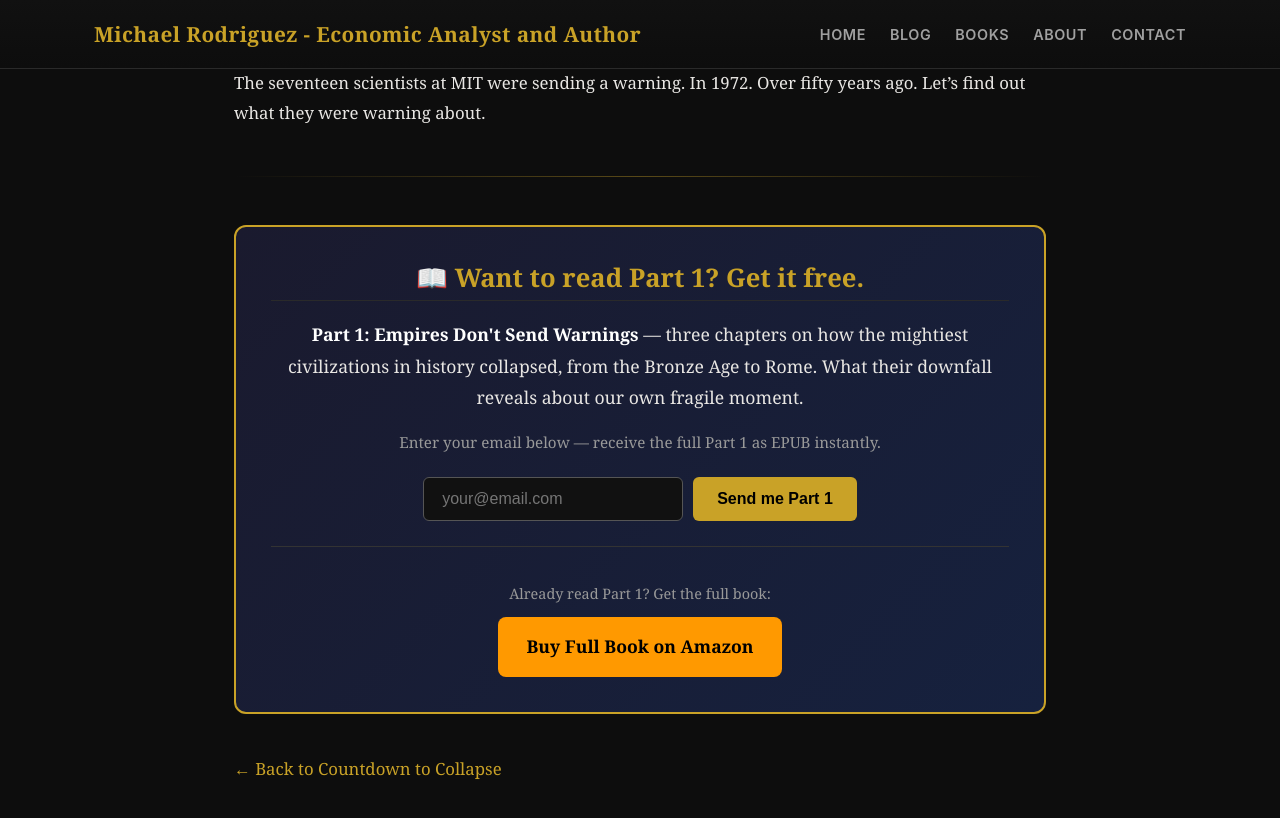
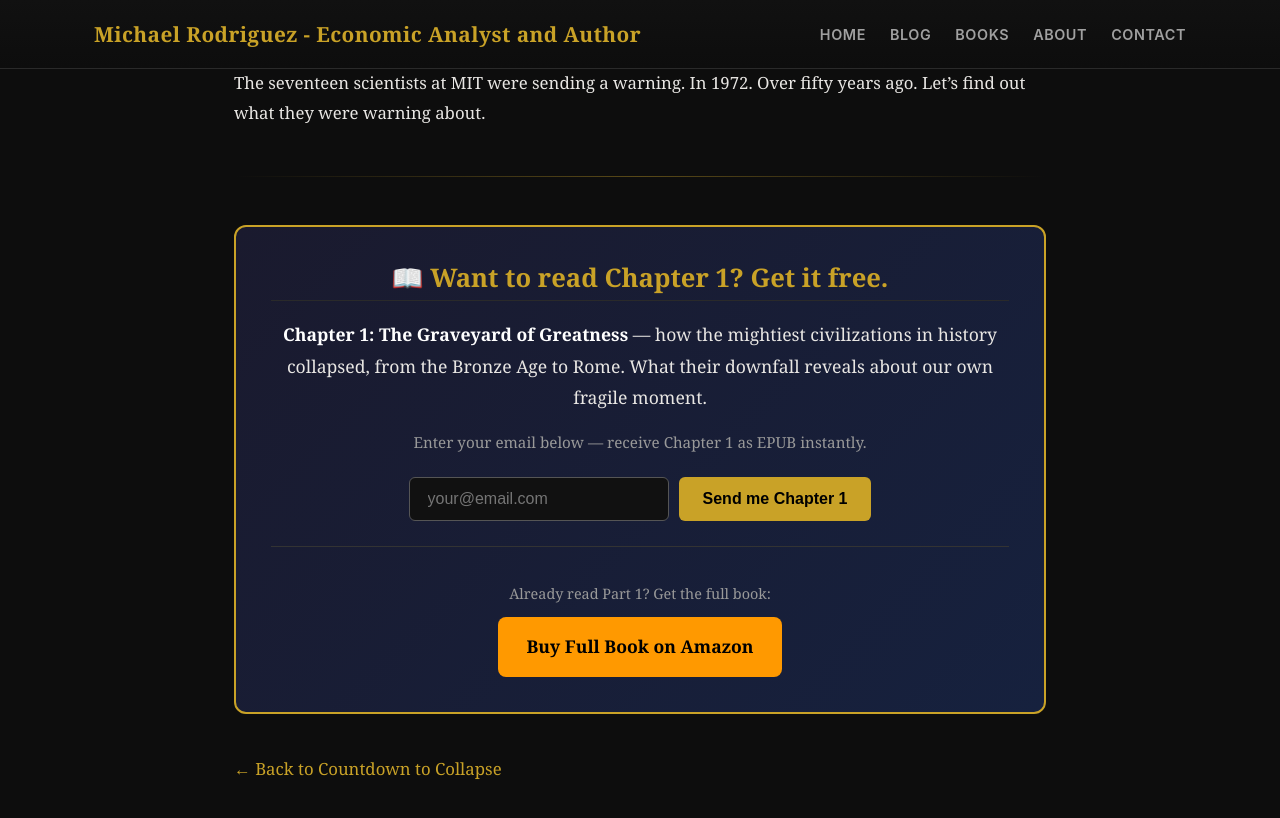
Before and after one commit to Zews123/michael-rodriguez-books, a Jekyll site: the page built from books/free-chapter-countdown-2040.md, in a window 1280 px wide and 900 px high, scrolled down 3256 px. Shown: the top 818 px of the window. Built offline with Jekyll 4.4.1, drawn with Linux system fonts in a browser that asks for light colours; some of the changed text lies outside the part shown.

Commit message:
fix: trim EPUB to Ch1 only, switch to tag-based subscribe (no double opt-in)
- EPUB: Introduction + Chapter 1 only (was full Part 1 with 3 chapters)
- Kit API: use tag subscribe instead of form subscribe (active immediately)
- Update all copy from 'Part 1' to 'Chapter 1'

Co-authored-by: Copilot <223556219+Copilot@users.noreply.github.com>

```diff
--- a/books/free-chapter-countdown-2040.md
+++ b/books/free-chapter-countdown-2040.md
@@ -1,14 +1,14 @@
 ---
 layout: default
 title: "Free Chapter — Countdown to Collapse by Michael Rodriguez"
-description: "Read the Introduction of Countdown to Collapse: The 2040 Crisis free. Subscribe to get the full Part 1 as EPUB."
+description: "Read the Introduction of Countdown to Collapse: The 2040 Crisis free. Subscribe to get Chapter 1 as EPUB."
 canonical_url: "https://michaelrodriguezbooks.com/books/free-chapter-countdown-2040"
 image: "https://michaelrodriguezbooks.com/assets/images/Countdown_2040.webp"
 ---
 
 # Countdown to Collapse — Free Preview
 
-**Read the full Introduction below.** Seventeen MIT scientists. One computer model. A fifty-year countdown that the world ignored.
+**Read the full Introduction below.** Seventeen MIT scientists. One computer model. A fifty-year countdown that the world ignored. Subscribe below to get Chapter 1 free.
 
 <img src="{{ site.baseurl }}/assets/images/Countdown_2040.webp" alt="Countdown to Collapse: The 2040 Crisis by Michael Rodriguez" style="width: 220px; height: auto; float: right; margin: 0 0 20px 20px; border-radius: 8px;">
 
@@ -59,9 +59,9 @@ The seventeen scientists at MIT were sending a warning. In 1972. Over fifty year
 ---
 
 <div style="background: linear-gradient(135deg, #1a1a2e 0%, #16213e 100%); padding: 35px; border-radius: 12px; margin: 40px 0; border: 2px solid #c9a227; text-align: center;">
-  <h2 style="color: #c9a227; margin-top: 0;">📖 Want to read Part 1? Get it free.</h2>
-  <p style="color: #e8e6e3; font-size: 1.1rem; margin-bottom: 5px;"><strong>Part 1: Empires Don't Send Warnings</strong> — three chapters on how the mightiest civilizations in history collapsed, from the Bronze Age to Rome. What their downfall reveals about our own fragile moment.</p>
-  <p style="color: #999; font-size: 0.95rem; margin-bottom: 20px;">Enter your email below — receive the full Part 1 as EPUB instantly.</p>
+  <h2 style="color: #c9a227; margin-top: 0;">📖 Want to read Chapter 1? Get it free.</h2>
+  <p style="color: #e8e6e3; font-size: 1.1rem; margin-bottom: 5px;"><strong>Chapter 1: The Graveyard of Greatness</strong> — how the mightiest civilizations in history collapsed, from the Bronze Age to Rome. What their downfall reveals about our own fragile moment.</p>
+  <p style="color: #999; font-size: 0.95rem; margin-bottom: 20px;">Enter your email below — receive Chapter 1 as EPUB instantly.</p>
 
   <div id="lead-form">
     <form id="part1-form" style="display:inline-flex;gap:10px;flex-wrap:wrap;justify-content:center;">
@@ -69,14 +69,14 @@ The seventeen scientists at MIT were sending a warning. In 1972. Over fifty year
         style="padding:12px 18px;border-radius:6px;border:1px solid #555;background:#111;color:#fff;font-size:1rem;width:260px;">
       <button type="submit" id="lead-btn"
         style="background:#c9a227;color:#000;font-weight:700;padding:12px 24px;border-radius:6px;border:none;font-size:1rem;cursor:pointer;">
-        Send me Part 1
+        Send me Chapter 1
       </button>
     </form>
     <p id="lead-error" style="color:#ff6347;margin-top:10px;display:none;"></p>
   </div>
 
   <div id="lead-success" style="display:none;">
-    <p style="color:#4ade80;font-size:1.2rem;font-weight:700;margin-bottom:15px;">✅ You're in! Download your free Part 1:</p>
+    <p style="color:#4ade80;font-size:1.2rem;font-weight:700;margin-bottom:15px;">✅ You're in! Download your free Chapter 1:</p>
     <a href="{{ site.baseurl }}/assets/downloads/Part1_Countdown_to_Collapse.epub"
        style="background:#4ade80;color:#000;font-weight:700;padding:14px 28px;font-size:1.1rem;border-radius:8px;text-decoration:none;display:inline-block;"
        download>📥 Download EPUB</a>
@@ -98,7 +98,7 @@ document.getElementById('part1-form').addEventListener('submit', function(e) {
   btn.disabled = true;
   btn.textContent = 'Sending...';
   errEl.style.display = 'none';
-  fetch('https://api.convertkit.com/v3/forms/8033202/subscribe', {
+  fetch('https://api.convertkit.com/v3/tags/16990751/subscribe', {
     method: 'POST',
     headers: {'Content-Type': 'application/json'},
     body: JSON.stringify({api_key: 'PboITVh5dkI7c25JFX2Qsw', email: email})
@@ -106,25 +106,20 @@ document.getElementById('part1-form').addEventListener('submit', function(e) {
   .then(function(r) { return r.json(); })
   .then(function(data) {
     if (data.subscription) {
-      fetch('https://api.convertkit.com/v3/tags/16990751/subscribe', {
-        method: 'POST',
-        headers: {'Content-Type': 'application/json'},
-        body: JSON.stringify({api_key: 'PboITVh5dkI7c25JFX2Qsw', email: email})
-      });
       document.getElementById('lead-form').style.display = 'none';
       document.getElementById('lead-success').style.display = 'block';
     } else {
       errEl.textContent = 'Something went wrong. Please try again.';
       errEl.style.display = 'block';
       btn.disabled = false;
-      btn.textContent = 'Send me Part 1';
+      btn.textContent = 'Send me Chapter 1';
     }
   })
   .catch(function() {
     errEl.textContent = 'Network error. Please try again.';
     errEl.style.display = 'block';
     btn.disabled = false;
-    btn.textContent = 'Send me Part 1';
+    btn.textContent = 'Send me Chapter 1';
   });
 });
 </script>
```
Also changed, not shown: 1 other file.
